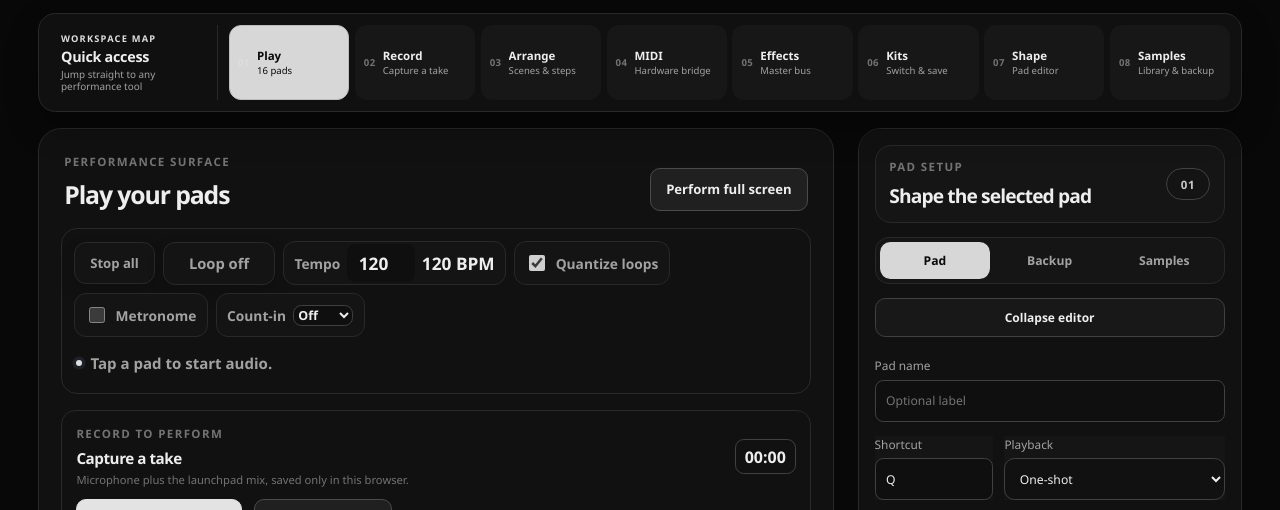
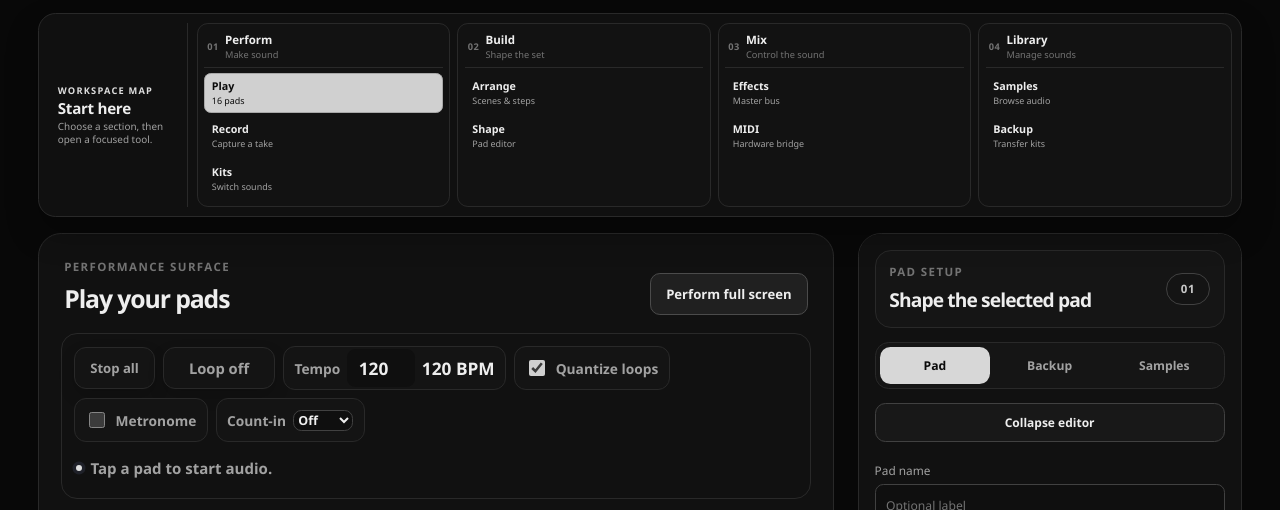
Before and after one commit to icecold009/touchscreen-launchpad, a website: page index.html in a window 1280 px wide. Shown: the part 220-730 px from the top of the page. Drawn offline with Linux system fonts and the light colour scheme.

Commit message:
feat: simplify workspace navigation and pad styling

```diff
--- a/index.html
+++ b/index.html
@@ -6,7 +6,7 @@
     <meta name="theme-color" content="#070b16" />
     <meta name="description" content="A local-first touchscreen launchpad for triggering samples and loops." />
     <link rel="manifest" href="manifest.webmanifest" />
-    <link rel="stylesheet" href="style.css?version=57" />
+    <link rel="stylesheet" href="style.css?version=58" />
     <title>Touchscreen Launchpad</title>
   </head>
   <body>
@@ -24,45 +24,54 @@
         </div>
       </header>
 
-      <nav class="feature-nav" aria-label="Workspace shortcuts">
+      <nav class="feature-nav" aria-label="Workspace sections">
         <div class="feature-nav-heading">
           <span class="eyebrow">Workspace map</span>
-          <strong>Quick access</strong>
-          <span class="feature-nav-hint">Jump straight to any performance tool</span>
+          <strong>Start here</strong>
+          <span class="feature-nav-hint">Choose a section, then open a focused tool.</span>
         </div>
-        <div class="feature-nav-links">
-          <a class="feature-nav-link is-current" href="#performance-surface">
-            <span class="feature-nav-number">01</span>
-            <span><strong>Play</strong><small>16 pads</small></span>
-          </a>
-          <a class="feature-nav-link" href="#performance-capture">
-            <span class="feature-nav-number">02</span>
-            <span><strong>Record</strong><small>Capture a take</small></span>
-          </a>
-          <a class="feature-nav-link" href="#sequencer-panel">
-            <span class="feature-nav-number">03</span>
-            <span><strong>Arrange</strong><small>Scenes &amp; steps</small></span>
-          </a>
-          <a class="feature-nav-link" href="#midi-panel">
-            <span class="feature-nav-number">04</span>
-            <span><strong>MIDI</strong><small>Hardware bridge</small></span>
-          </a>
-          <a class="feature-nav-link" href="#effects-panel">
-            <span class="feature-nav-number">05</span>
-            <span><strong>Effects</strong><small>Master bus</small></span>
-          </a>
-          <a class="feature-nav-link" href="#kit-tools">
-            <span class="feature-nav-number">06</span>
-            <span><strong>Kits</strong><small>Switch &amp; save</small></span>
-          </a>
-          <a class="feature-nav-link" href="#pad-setup">
-            <span class="feature-nav-number">07</span>
-            <span><strong>Shape</strong><small>Pad editor</small></span>
-          </a>
-          <a class="feature-nav-link" href="#sample-library">
-            <span class="feature-nav-number">08</span>
-            <span><strong>Samples</strong><small>Library &amp; backup</small></span>
-          </a>
+        <div class="feature-nav-groups">
+          <section class="feature-nav-group" aria-labelledby="feature-nav-perform">
+            <div class="feature-nav-group-heading" id="feature-nav-perform">
+              <span class="feature-nav-number">01</span>
+              <span><strong>Perform</strong><small>Make sound</small></span>
+            </div>
+            <div class="feature-nav-group-links">
+              <a class="feature-nav-link is-current" href="#performance-surface"><span><strong>Play</strong><small>16 pads</small></span></a>
+              <a class="feature-nav-link" href="#performance-capture"><span><strong>Record</strong><small>Capture a take</small></span></a>
+              <a class="feature-nav-link" href="#kit-tools"><span><strong>Kits</strong><small>Switch sounds</small></span></a>
+            </div>
+          </section>
+          <section class="feature-nav-group" aria-labelledby="feature-nav-build">
+            <div class="feature-nav-group-heading" id="feature-nav-build">
+              <span class="feature-nav-number">02</span>
+              <span><strong>Build</strong><small>Shape the set</small></span>
+            </div>
+            <div class="feature-nav-group-links">
+              <a class="feature-nav-link" href="#sequencer-panel"><span><strong>Arrange</strong><small>Scenes &amp; steps</small></span></a>
+              <a class="feature-nav-link" href="#pad-setup"><span><strong>Shape</strong><small>Pad editor</small></span></a>
+            </div>
+          </section>
+          <section class="feature-nav-group" aria-labelledby="feature-nav-mix">
+            <div class="feature-nav-group-heading" id="feature-nav-mix">
+              <span class="feature-nav-number">03</span>
+              <span><strong>Mix</strong><small>Control the sound</small></span>
+            </div>
+            <div class="feature-nav-group-links">
+              <a class="feature-nav-link" href="#effects-panel"><span><strong>Effects</strong><small>Master bus</small></span></a>
+              <a class="feature-nav-link" href="#midi-panel"><span><strong>MIDI</strong><small>Hardware bridge</small></span></a>
+            </div>
+          </section>
+          <section class="feature-nav-group" aria-labelledby="feature-nav-library">
+            <div class="feature-nav-group-heading" id="feature-nav-library">
+              <span class="feature-nav-number">04</span>
+              <span><strong>Library</strong><small>Manage sounds</small></span>
+            </div>
+            <div class="feature-nav-group-links">
+              <a class="feature-nav-link" href="#sample-library"><span><strong>Samples</strong><small>Browse audio</small></span></a>
+              <a class="feature-nav-link" href="#layout-tools"><span><strong>Backup</strong><small>Transfer kits</small></span></a>
+            </div>
+          </section>
         </div>
       </nav>
 
@@ -729,6 +738,6 @@
       </section>
     </main>
 
-            <script type="module" src="src/bootstrap.js?version=57"></script>
+            <script type="module" src="src/bootstrap.js?version=58"></script>
   </body>
 </html>
--- a/src/bootstrap.js
+++ b/src/bootstrap.js
@@ -1,4 +1,4 @@
-import { initLaunchpad } from "../app.js?version=57";
+import { initLaunchpad } from "../app.js?version=58";
 
 function reportBootstrapFailure(error, documentRef = document, consoleRef = console) {
   const statusMessage = documentRef.querySelector("#status");
--- a/style.css
+++ b/style.css
@@ -3117,6 +3117,170 @@ textarea,
   color: #0a0a0a;
 }
 
+/* Navigation refinement: four clear workspaces instead of one dense shortcut strip. */
+.feature-nav {
+  grid-template-columns: 8.75rem minmax(0, 1fr);
+  gap: 0.55rem;
+  padding: 0.55rem;
+}
+
+.feature-nav-heading {
+  padding: 0.35rem 0.6rem;
+}
+
+.feature-nav-heading strong {
+  font-size: 0.95rem;
+}
+
+.feature-nav-groups {
+  display: grid;
+  grid-template-columns: repeat(4, minmax(0, 1fr));
+  gap: 0.45rem;
+  min-width: 0;
+}
+
+.feature-nav-group {
+  min-width: 0;
+  padding: 0.4rem;
+  border: 1px solid var(--line);
+  border-radius: 0.68rem;
+  background: #121212;
+}
+
+.feature-nav-group-heading {
+  display: flex;
+  align-items: center;
+  gap: 0.4rem;
+  min-width: 0;
+  padding: 0.12rem 0.18rem 0.4rem;
+  border-bottom: 1px solid var(--line);
+}
+
+.feature-nav-group-heading > span:last-child {
+  display: grid;
+  min-width: 0;
+  gap: 0.05rem;
+}
+
+.feature-nav-group-heading .feature-nav-number {
+  color: var(--quiet);
+  font-size: 0.58rem;
+  font-variant-numeric: tabular-nums;
+  font-weight: 650;
+}
+
+.feature-nav-group-heading strong {
+  overflow: hidden;
+  color: var(--text);
+  font-size: 0.72rem;
+  font-weight: 650;
+  text-overflow: ellipsis;
+  white-space: nowrap;
+}
+
+.feature-nav-group-heading small {
+  overflow: hidden;
+  color: var(--quiet);
+  font-size: 0.58rem;
+  text-overflow: ellipsis;
+  white-space: nowrap;
+}
+
+.feature-nav-group-links {
+  display: grid;
+  gap: 0.18rem;
+  margin-top: 0.3rem;
+}
+
+.feature-nav-link {
+  display: block;
+  min-height: 2.15rem;
+  padding: 0.32rem 0.4rem;
+  border-color: transparent;
+  border-radius: 0.42rem;
+  background: transparent;
+}
+
+.feature-nav-link > span:last-child {
+  display: grid;
+  gap: 0.06rem;
+}
+
+.feature-nav-link strong {
+  font-size: 0.67rem;
+  font-weight: 600;
+}
+
+.feature-nav-link small {
+  font-size: 0.56rem;
+}
+
+.feature-nav-link:hover,
+.feature-nav-link:focus-visible {
+  transform: none;
+  border-color: #4b4b4b;
+  background: #252525;
+}
+
+.feature-nav-link.is-current {
+  border-color: #a8a8a8;
+  background: #d0d0d0;
+  color: #0a0a0a;
+}
+
+.feature-nav-link.is-current strong,
+.feature-nav-link.is-current small {
+  color: #0a0a0a;
+}
+
+/* Pads use a restrained vertical wash; stored pad colors remain untouched. */
+.pad {
+  background: linear-gradient(
+    180deg,
+    color-mix(in srgb, var(--pad-color) 52%, #111111 48%) 0%,
+    color-mix(in srgb, var(--pad-color) 42%, #0c0c0c 58%) 52%,
+    color-mix(in srgb, var(--pad-color) 32%, #000000 68%) 100%
+  );
+  filter: grayscale(1);
+}
+
+.pad::before {
+  background: none;
+}
+
+.pad:hover,
+.pad:focus-visible,
+.pad:active,
+.pad.is-pressed,
+.pad.is-playing,
+.pad.is-selected,
+.pad.is-queued {
+  filter: grayscale(1);
+}
+
+@media (max-width: 1024px) {
+  .feature-nav {
+    grid-template-columns: 1fr;
+  }
+
+  .feature-nav-heading {
+    border-right: 0;
+    border-bottom: 1px solid var(--line);
+  }
+}
+
+@media (max-width: 720px) {
+  .feature-nav-groups {
+    grid-template-columns: repeat(2, minmax(0, 1fr));
+  }
+}
+
+@media (max-width: 560px) {
+  .feature-nav-groups {
+    grid-template-columns: 1fr;
+  }
+}
+
 input::placeholder,
 textarea::placeholder,
 .field,
```
Also changed, not shown: TODO.md (+10 -0 lines), sw.js (+26 -26 lines), app.js.
